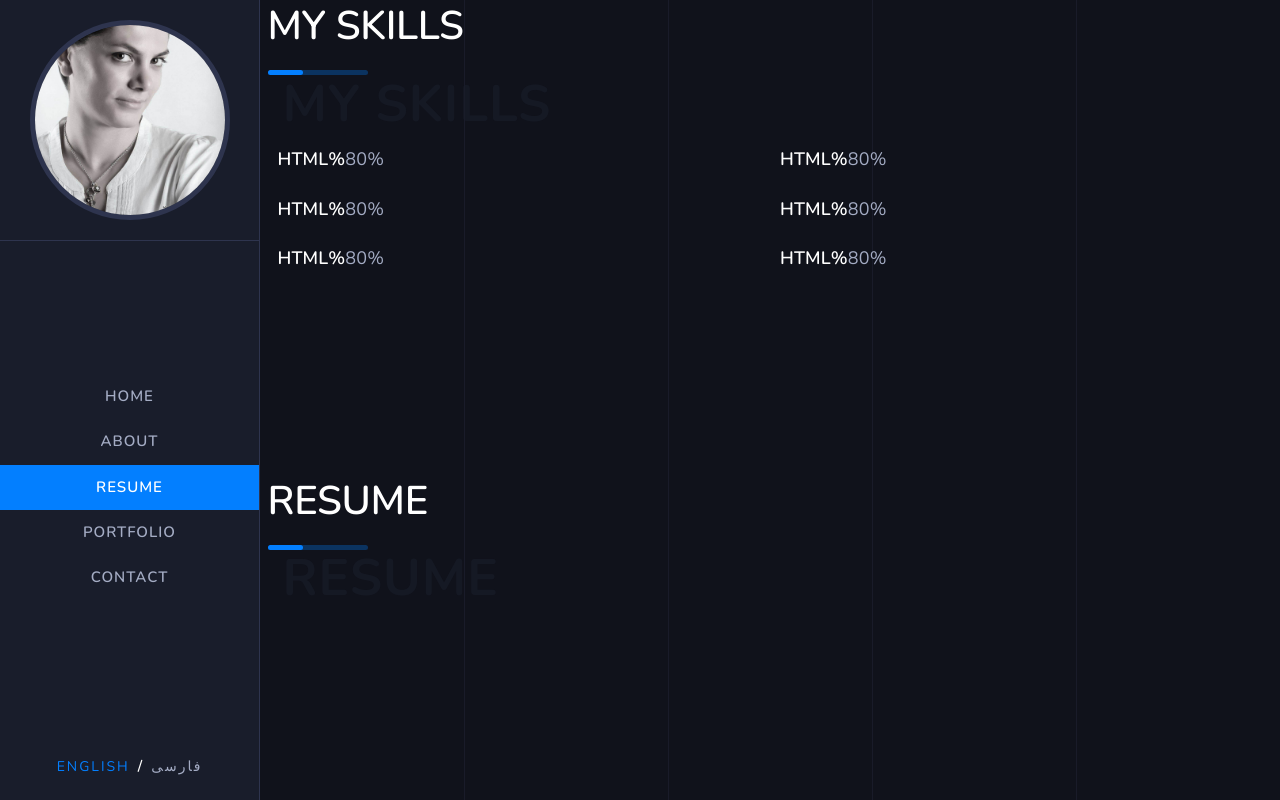
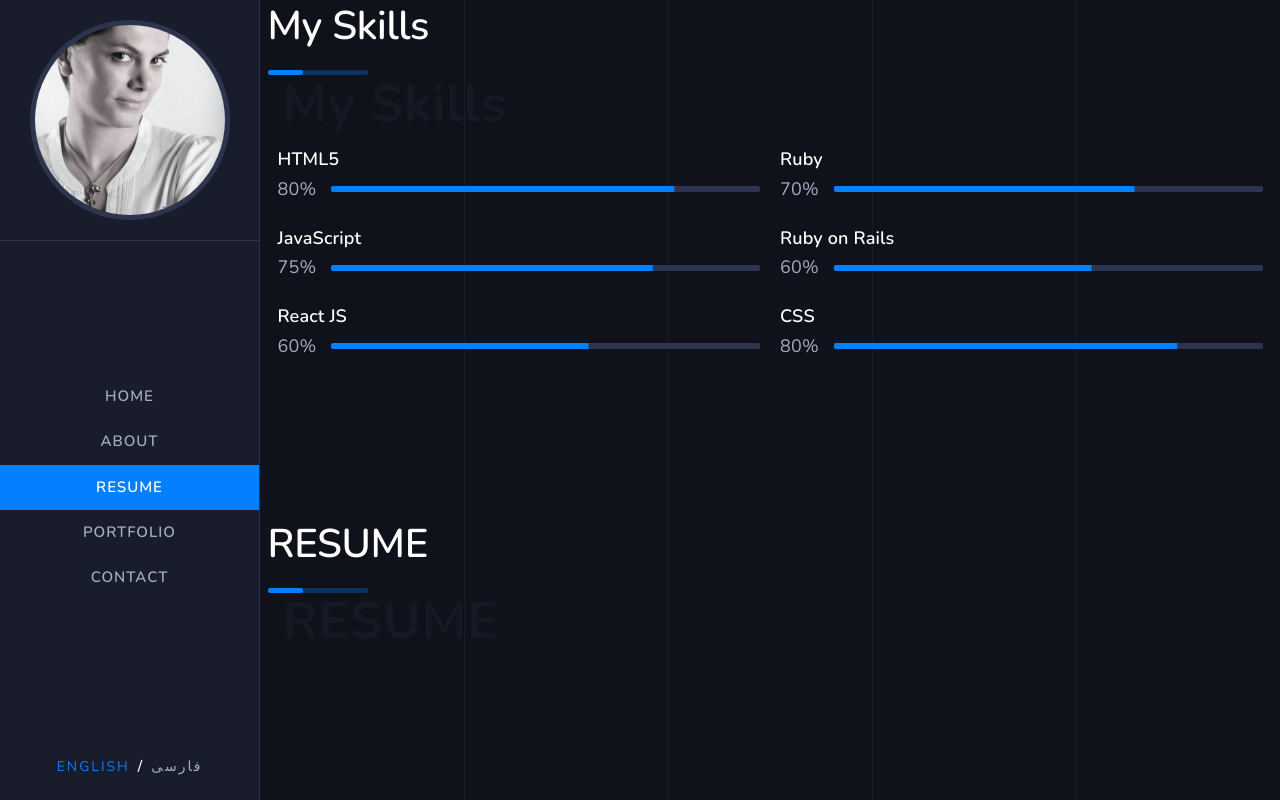
Before and after one commit to sarafotros/personalweb, a React (Create React App) app: page / in a window 1280 px wide. Built offline with nearby package versions, Linux system fonts and the light colour scheme; what jss-rtl would draw is missing.

Commit message:
my skilss and progress bar completed + translate

```diff
--- a/src/components/skill.js
+++ b/src/components/skill.js
@@ -1,31 +1,61 @@
-import React from 'react'
+import React, {useState, useEffect} from 'react'
 import { makeStyles } from '@material-ui/core/styles';
-import { Typography } from '@material-ui/core';
+import { Typography, LinearProgress } from '@material-ui/core';
 
 
 const useStyles = makeStyles((theme) => ({
 	root: {
-		// minHeight: '100vh',
 		width: '100%',
 		padding: 10,
-		display: 'flex',
-		alignItems: 'flex-start',
+        display: 'flex',
+        flexDirection: 'column',
+        alignItems: 'flex-start',
 	},
 	progressDiv: {
 		display: 'flex',
-        justifyContent: 'flex-start',
+		justifyContent: 'flex-start',
         alignItems: 'center',
+        width:'100%',
 	},
+    progress: {
+        width: '90%',
+        marginLeft: 15,
+        height: 6,
+        borderRadius: 2,
+        backgroundColor: '#2e344e'
+    }
 }));
-export default function Skill() {
+export default function Skill({value , title}) {
 
-	const classes = useStyles();
+    const [val, setVal] = useState(0)
+    const classes = useStyles();
+
+    // useEffect(() => {
+    //     setTimeout(() => {
+    //         if (val === value) {
+    //             return
+    //         }
+    //         setVal(val => val+ 5)
+    //     },100)
+    // }, [val])
+
+    useEffect(() => {
+			setTimeout(() => {
+			setVal(value)
+			}, 1000);
+		}, []);
+
 
     return (
 			<div className={classes.root}>
-				<Typography variant="h6">HTML%</Typography>
+				<Typography variant="h6">{title}</Typography>
 				<div className={classes.progressDiv}>
-					<Typography variant="body1">80%</Typography>
+                <Typography variant="body1">{value}%</Typography>
+					<LinearProgress
+						className={classes.progress}
+						variant="determinate"
+						value={val}
+					></LinearProgress>
 				</div>
 			</div>
 		);
--- a/src/localization/en.js
+++ b/src/localization/en.js
@@ -32,4 +32,5 @@ export default {
 	descwebdev:
 		'Frontend built with JavaScript and React, and React Router and Bootstrap and CSS for styling',
 	descmobApp: 'React Native/Flutter/Dart... Comming Soon!',
+	myskills: 'My Skills'
 };
--- a/src/localization/fa.js
+++ b/src/localization/fa.js
@@ -32,4 +32,5 @@ export default {
 	descwebdev:
 		'Frontend built with JavaScript and React, and React Router and Bootstrap and CSS for styling',
 	descmobApp: 'React Native/Flutter/Dart... Comming Soon!',
+	myskills: ' مهارت‌های من'
 };
--- a/src/screens/resumeScreen.js
+++ b/src/screens/resumeScreen.js
@@ -31,26 +31,24 @@ export default function ResumeScreen() {
 			className={classes.root}
 		>
 			<Grid className={classes.aboutGrid} item container xs={12}>
-				<Title title="MY SKILLS" />
+                <Title title={translate.myskills} />
 				<Grid container direction="row" className={classes.mainAbout}>
-					<Grid  item xs={12} md={6}>
-						<Skill />
-						<Skill />
-						<Skill />
+					<Grid item xs={12} md={6}>
+						<Skill value={80} title='HTML5'/>
+						<Skill value={75} title='JavaScript'/>
+						<Skill value={60} title='React JS'/>
 					</Grid>
 					<Grid item xs={12} md={6}>
-						<Skill />
-						<Skill />
-						<Skill />
+						<Skill value={70} title='Ruby'/>
+						<Skill value={60} title='Ruby on Rails'/>
+						<Skill value={80} title='CSS'/>
 					</Grid>
 				</Grid>
 			</Grid>
 
 			<Grid className={classes.aboutGrid} item container xs={12}>
-				<Title title='RESUME' />
-				<Grid container direction="row" className={classes.mainAbout}>
-
-				</Grid>
+				<Title title={translate.resume} />
+				<Grid container direction="row" className={classes.mainAbout}></Grid>
 			</Grid>
 		</Grid>
 	);
```
